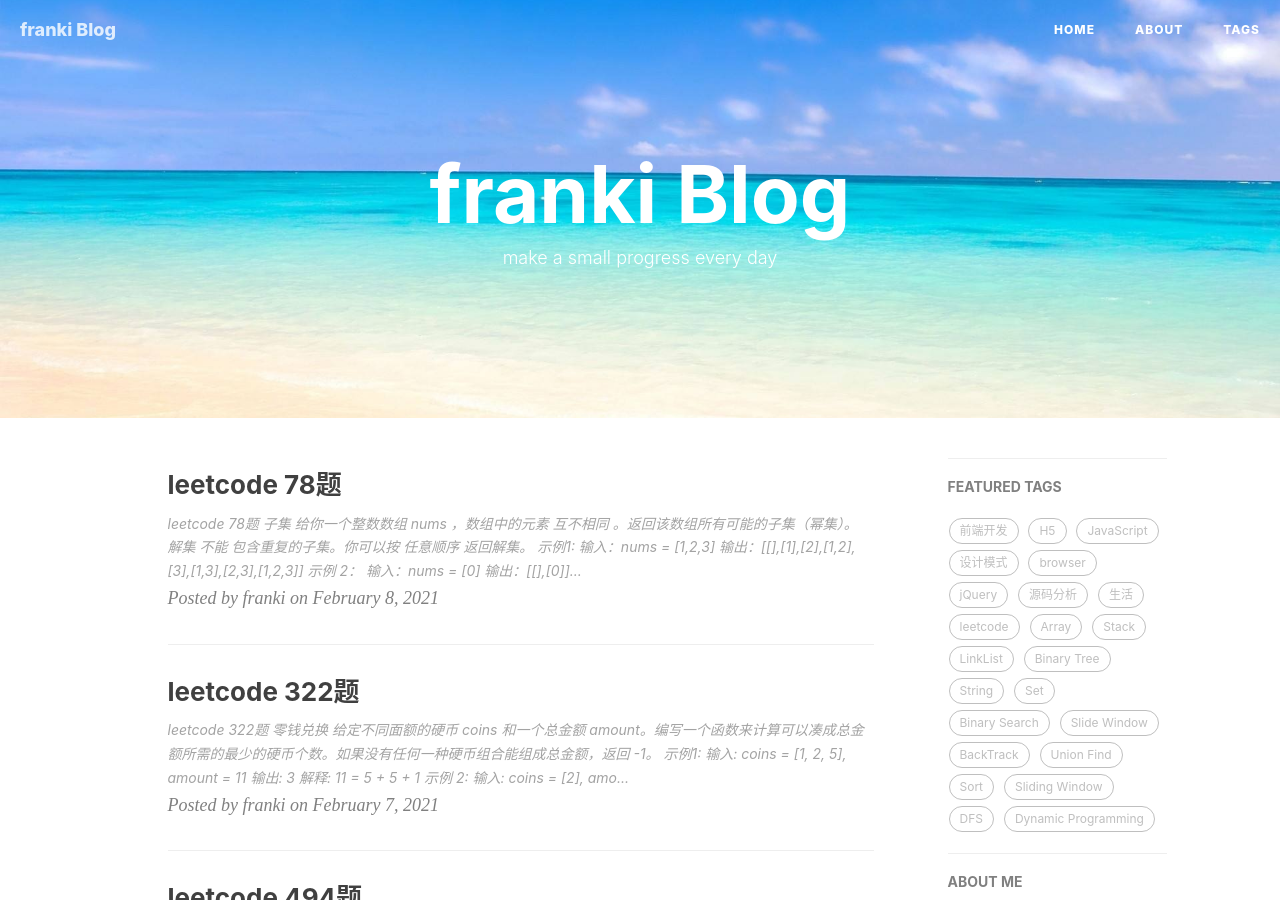
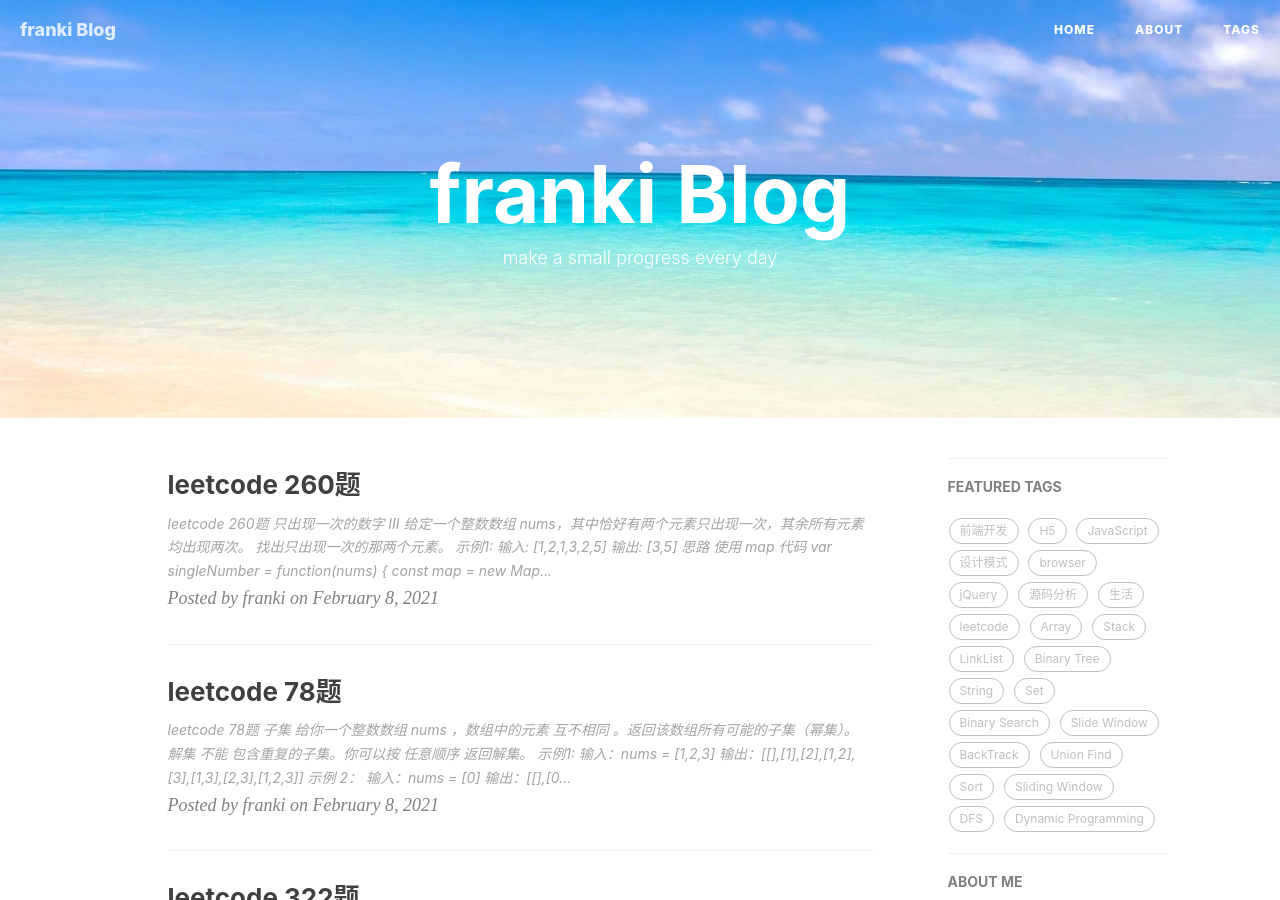
Before and after one commit to NikFranki/NikFranki.github.io, a Jekyll site: the page built from index.html, in a window 1280 px wide and 900 px high. Built offline with Jekyll 4.4.1, drawn with Linux system fonts in a browser that asks for light colours; nearby versions of some CDN libraries; the list of posts is cut into pages by our own code; comment, search, counter and statistics services are not loaded; some of the changed text lies outside the part shown.

Commit message:
feat: add leetcode 260

````diff
--- /dev/null
+++ b/_posts/2021-02-09-leetcode260.md
@@ -0,0 +1,53 @@
+---
+layout:     post
+title:      "leetcode 260题"
+subtitle:   ""
+date:       2021-02-08
+author:     "franki"
+header-img: ""
+catalog: true
+tags:
+    - DFS
+---
+
+## leetcode 260题 只出现一次的数字 III
+
+给定一个整数数组 nums，其中恰好有两个元素只出现一次，其余所有元素均出现两次。 找出只出现一次的那两个元素。
+
+示例1:
+
+```bash
+输入: [1,2,1,3,2,5]
+输出: [3,5]
+```
+
+### 思路
+
+使用 map
+
+### 代码
+
+```js
+var singleNumber = function(nums) {
+    const map = new Map();
+    const len = nums.length;
+    const res = [];
+
+    nums.forEach((num) => {
+        if (map.has(num)) {
+            map.delete(num);
+        } else {
+            map.set(num, 1);
+        }
+    });
+    map.forEach((val, key) => {
+        res.push(key);
+    });
+    return res;
+};
+```
+
+### 复杂度分析
+
+- 时间复杂度: O(N)
+- 空间复杂度: O(N)
````
Also changed, not shown: _posts/2021-02-08-leetcode78.md (+3 -0 lines).
